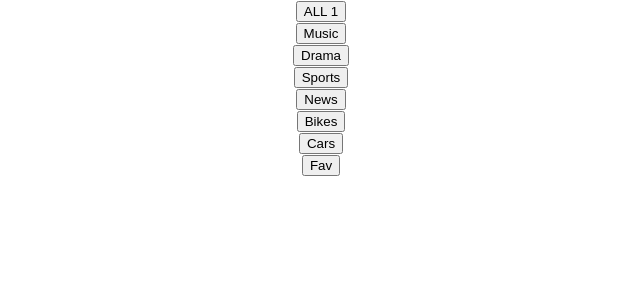
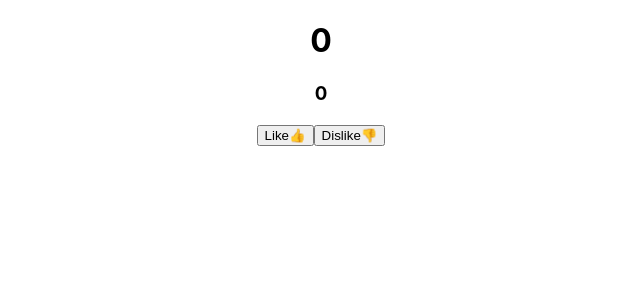
Before and after one commit to ManojNambiraj/react-app-Qtree-6.30, a React (Create React App) app: page / in a window 1280 px wide. Shown: the top 300 px of the page, without its empty margins (319-959 px from the left). Built offline with nearby package versions, Linux system fonts and the light colour scheme.

Commit message:
Learn useState

```diff
--- a/src/App.css
+++ b/src/App.css
@@ -2,37 +2,6 @@
   text-align: center;
 }
 
-.App-logo {
-  height: 40vmin;
-  pointer-events: none;
-}
-
-@media (prefers-reduced-motion: no-preference) {
-  .App-logo {
-    animation: App-logo-spin infinite 20s linear;
-  }
-}
-
-.App-header {
-  background-color: #282c34;
-  min-height: 100vh;
-  display: flex;
-  flex-direction: column;
-  align-items: center;
-  justify-content: center;
-  font-size: calc(10px + 2vmin);
-  color: white;
-}
-
-.App-link {
-  color: #61dafb;
-}
-
-@keyframes App-logo-spin {
-  from {
-    transform: rotate(0deg);
-  }
-  to {
-    transform: rotate(360deg);
-  }
-}
+/* .demoBtn{
+  background-color: red;
+} */
--- a/src/App.js
+++ b/src/App.js
@@ -1,21 +1,42 @@
+import { useState } from "react";
 import "./App.css";
-import SampleButton from "./SampleButton";
+// import SampleButton from "./SampleButton";
 
 function App() {
+
+  const [like, setLike] = useState(0);
+  const [Dislike, setDislike] = useState(0);
+
+  const handleLike = () => {
+    setLike(like + 1)
+  }
+
+  const handleDislike = () => {
+    setDislike(Dislike + 1)
+  }
+
   return (
     <div className="App">
-      <SampleButton userName={"ALL"} number={1} />
-      <SampleButton userName={"Music"} />
-      <SampleButton userName={"Drama"} />
-      <SampleButton userName={"Sports"} />
-      <SampleButton userName={"News"} />
-      <SampleButton userName={"Bikes"} />
-      <SampleButton userName={"Cars"} />
-      <SampleButton userName={"Fav"} />
+
+      <h1>{like}</h1><h3>{Dislike}</h3>
+
+      <button onClick={handleLike}>Like👍</button>
+      <button onClick={handleDislike}>Dislike👎</button>
 
 
+      {/* <SampleButton userName={"ALL"} number={1} color={"red"} />
+      <SampleButton userName={"Music"} color={"blue"} />
+      <SampleButton userName={"Drama"} color={"green"} />
+      <SampleButton userName={"Sports"} color={"yellow"} />
+      <SampleButton userName={"News"} color={"crimson"} />
+      <SampleButton userName={"Bikes"} color={"lavender"} />
+      <SampleButton userName={"Cars"} color={"pista"} />
+      <SampleButton userName={"Fav"} color={"aqua"} /> */}
     </div>
   );
 }
 
 export default App;
+
+
+// Hooks -> useState
--- a/src/SampleButton.js
+++ b/src/SampleButton.js
@@ -1,12 +1,13 @@
-import React from 'react'
+import React from "react";
 
 function SampleButton(props) {
-
   return (
     <div>
-      <button>{props.userName} {props.number}</button>
+      <button className="demoBtn" style={{ backgroundColor: props.color }}>
+        {props.userName} {props.number}
+      </button>
     </div>
-  )
+  );
 }
 
-export default SampleButton
+export default SampleButton;
```
